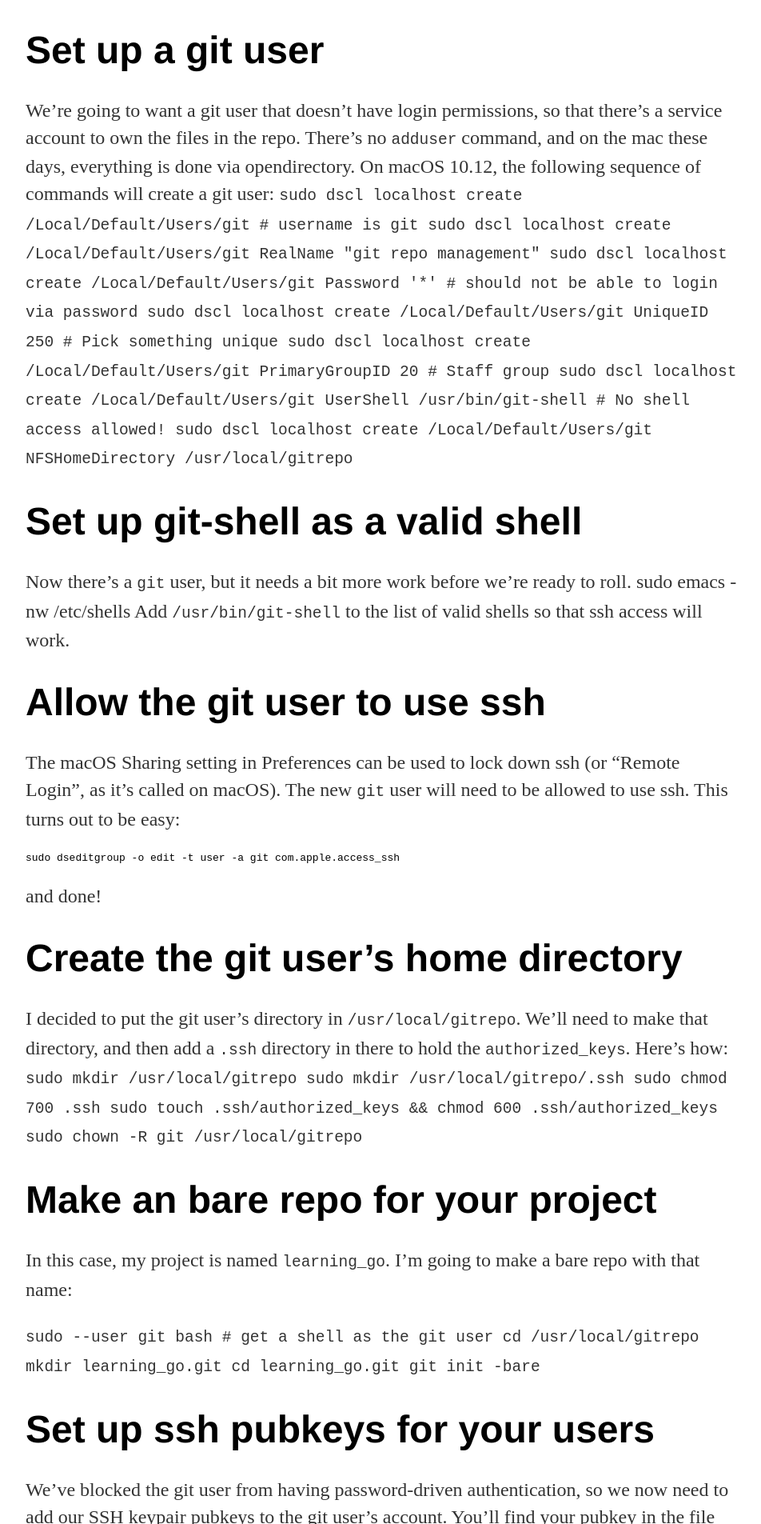
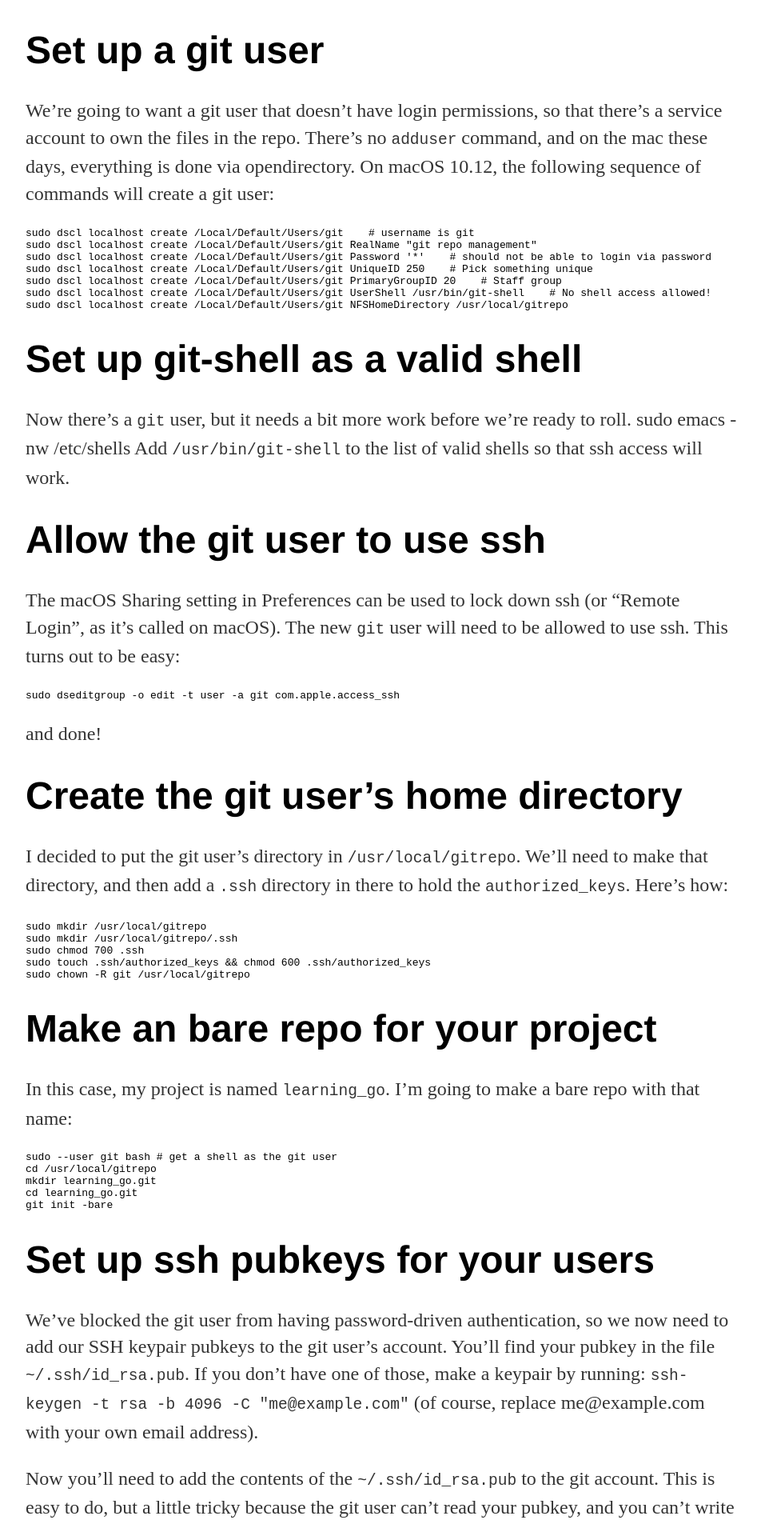
Before and after one commit to pclark97/pclark97.github.io, a Jekyll site: the page built from _posts/2017-02-07-git-setup.md, in a window 1280 px wide. Shown: the part 420-2325 px from the top of the page at 80% size, without its empty margins (160-1112 px from the left). Built offline with Jekyll 4.4.1, drawn with Linux system fonts in a browser that asks for light colours.

Commit message:
more formatting

```diff
--- a/_posts/2017-02-07-git-setup.md
+++ b/_posts/2017-02-07-git-setup.md
@@ -7,15 +7,14 @@ I'm working on learning the [Go language](https://golang.org/ "GoLang"). In orde
 
 # Set up a git user
 We're going to want a git user that doesn't have login permissions, so that there's a service account to own the files in the repo. There's no `adduser` command, and on the mac these days, everything is done via opendirectory. On macOS 10.12, the following sequence of commands will create a git user:
-<code>
-sudo dscl localhost create /Local/Default/Users/git    # username is git
-sudo dscl localhost create /Local/Default/Users/git RealName "git repo management"
-sudo dscl localhost create /Local/Default/Users/git Password '*'    # should not be able to login via password
-sudo dscl localhost create /Local/Default/Users/git UniqueID 250    # Pick something unique
-sudo dscl localhost create /Local/Default/Users/git PrimaryGroupID 20    # Staff group
-sudo dscl localhost create /Local/Default/Users/git UserShell /usr/bin/git-shell    # No shell access allowed!
-sudo dscl localhost create /Local/Default/Users/git NFSHomeDirectory /usr/local/gitrepo
-</code>
+
+    sudo dscl localhost create /Local/Default/Users/git    # username is git
+    sudo dscl localhost create /Local/Default/Users/git RealName "git repo management"
+    sudo dscl localhost create /Local/Default/Users/git Password '*'    # should not be able to login via password
+    sudo dscl localhost create /Local/Default/Users/git UniqueID 250    # Pick something unique
+    sudo dscl localhost create /Local/Default/Users/git PrimaryGroupID 20    # Staff group
+    sudo dscl localhost create /Local/Default/Users/git UserShell /usr/bin/git-shell    # No shell access allowed!
+    sudo dscl localhost create /Local/Default/Users/git NFSHomeDirectory /usr/local/gitrepo
 
 # Set up git-shell as a valid shell
 Now there's a `git` user, but it needs a bit more work before we're ready to roll.
@@ -32,24 +31,22 @@ and done!
 # Create the git user's home directory
 I decided to put the git user's directory in `/usr/local/gitrepo`.
 We'll need to make that directory, and then add a `.ssh` directory in there to hold the `authorized_keys`. Here's how:
-<code>
-sudo mkdir /usr/local/gitrepo
-sudo mkdir /usr/local/gitrepo/.ssh
-sudo chmod 700 .ssh
-sudo touch .ssh/authorized_keys && chmod 600 .ssh/authorized_keys
-sudo chown -R git /usr/local/gitrepo
-</code>
+
+    sudo mkdir /usr/local/gitrepo
+    sudo mkdir /usr/local/gitrepo/.ssh
+    sudo chmod 700 .ssh
+    sudo touch .ssh/authorized_keys && chmod 600 .ssh/authorized_keys
+    sudo chown -R git /usr/local/gitrepo
+
 
 # Make an bare repo for your project
 In this case, my project is named `learning_go`. I'm going to make a bare repo with that name:
 
-<code>
-sudo --user git bash # get a shell as the git user
-cd /usr/local/gitrepo
-mkdir learning_go.git
-cd learning_go.git
-git init -bare
-</code>
+    sudo --user git bash # get a shell as the git user
+    cd /usr/local/gitrepo
+    mkdir learning_go.git
+    cd learning_go.git
+    git init -bare
 
 # Set up ssh pubkeys for your users
 We've blocked the git user from having password-driven authentication, so we now need to add our SSH keypair pubkeys to the git user's account.
@@ -57,12 +54,10 @@ You'll find your pubkey in the file `~/.ssh/id_rsa.pub`. If you don't have one o
 
 Now you'll need to add the contents of the `~/.ssh/id_rsa.pub` to the git account. This is easy to do, but a little tricky because the git user can't read your pubkey, and you can't write it to the `authorized_keys` file as anyone other than the git user (or root). This is where the /tmp directory comes into play!
 
-<code>
-cp ~/.ssh/id_rsa.pub /tmp/user.pubkey
-sudo --user git bash
-cd /usr/local/gitrepo/.ssh
-cat /tmp/user.pubkey >> authorized_keys
-</code>
+    cp ~/.ssh/id_rsa.pub /tmp/user.pubkey
+    sudo --user git bash
+    cd /usr/local/gitrepo/.ssh
+    cat /tmp/user.pubkey >> authorized_keys
 
 # Test it out!
 At this point you should be about ready to test.
```
